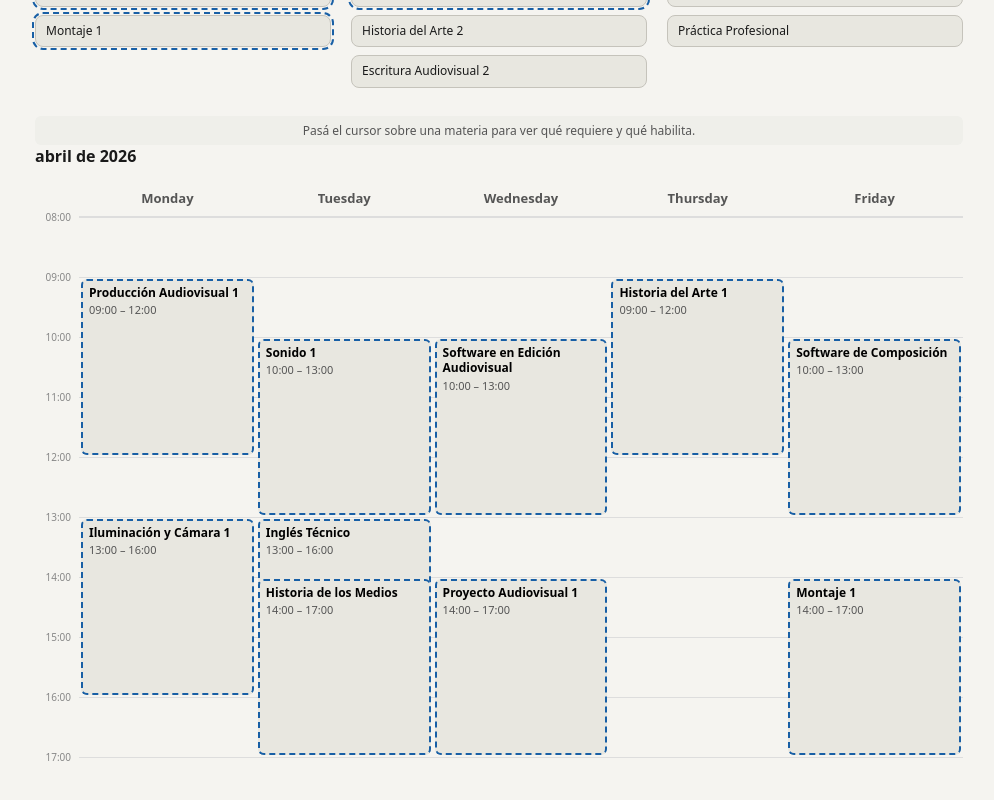
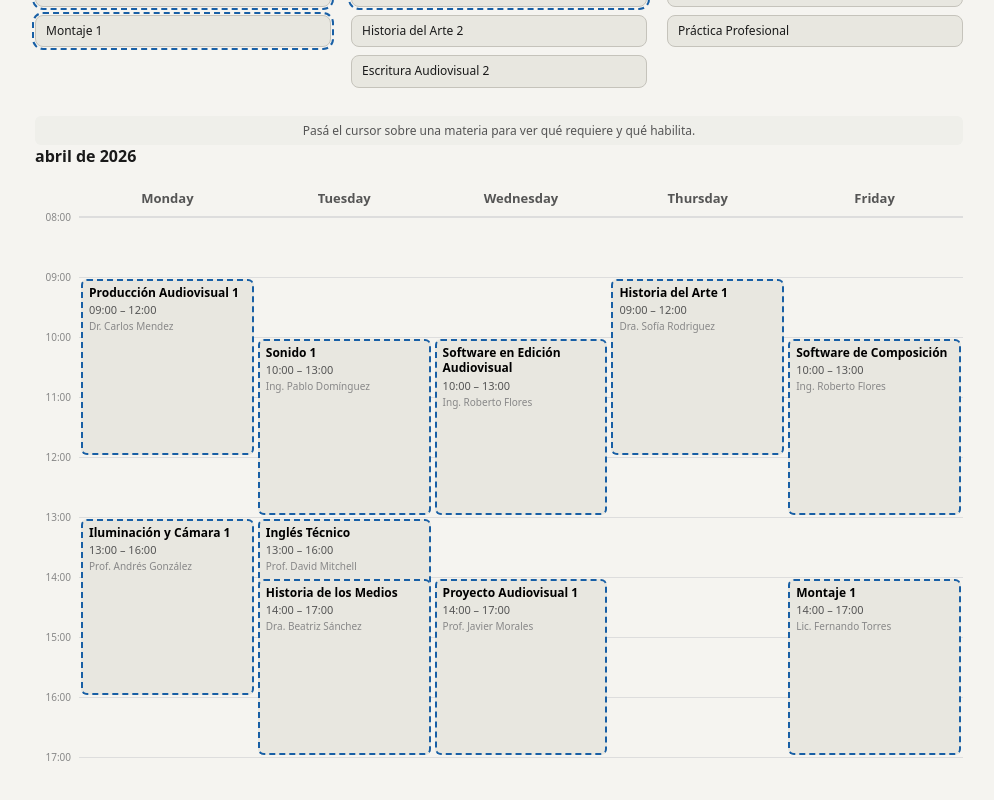
Before and after one commit to nitricx/OrganizadorCursada, an Angular app: page / in a window 1280 px wide. Shown: the part 506-1306 px from the top of the page, without its empty margins (141-1135 px from the left). Built offline with nearby package versions, Linux system fonts and the light colour scheme.

Commit message:
feat: implement calendar card component with styling and course details

```diff
--- /dev/null
+++ b/src/app/components/calendar/calendar-card.css
@@ -0,0 +1,29 @@
+:host {
+  border-radius: 6px;
+  padding: 6px 8px;
+  margin: 2px;
+  font-size: 12px;
+  display: flex;
+  flex-direction: column;
+  gap: 2px;
+  overflow: hidden;
+  z-index: 1;
+  outline: 2px dashed #185fa5;
+  outline-offset: -2px;
+  background: #e8e7e0;
+}
+
+.calendar-course-name {
+  font-weight: 600;
+  line-height: 1.3;
+}
+
+.calendar-course-time {
+  color: var(--color-text-secondary);
+  font-size: 11px;
+}
+
+.calendar-course-professor {
+  color: var(--color-text-tertiary);
+  font-size: 10px;
+}
--- /dev/null
+++ b/src/app/components/calendar/calendar-card.html
@@ -0,0 +1,3 @@
+<span class="calendar-course-name">{{ course().name }}</span>
+<span class="calendar-course-time">{{ course().startTime }} – {{ course().endTime }}</span>
+<span class="calendar-course-professor">{{ course().professor }}</span>
--- /dev/null
+++ b/src/app/components/calendar/calendar-card.ts
@@ -0,0 +1,13 @@
+import { Component, ChangeDetectionStrategy, input } from '@angular/core';
+import { Course } from '../../models/course';
+
+@Component({
+  selector: 'app-calendar-card',
+  imports: [],
+  templateUrl: './calendar-card.html',
+  styleUrl: './calendar-card.css',
+  changeDetection: ChangeDetectionStrategy.OnPush,
+})
+export class CalendarCard {
+  course = input.required<Course>();
+}
--- a/src/app/components/calendar/calendar.css
+++ b/src/app/components/calendar/calendar.css
@@ -48,31 +48,3 @@
   height: 1px;
   background: var(--color-border-tertiary);
 }
-
-.calendar-course {
-  border-radius: 6px;
-  padding: 6px 8px;
-  margin: 2px;
-  font-size: 12px;
-  display: flex;
-  flex-direction: column;
-  gap: 2px;
-  overflow: hidden;
-  z-index: 1;
-}
-
-.calendar-course.available {
-  outline: 2px dashed #185fa5;
-  outline-offset: -2px;
-  background: #e8e7e0;
-}
-
-.calendar-course-name {
-  font-weight: 600;
-  line-height: 1.3;
-}
-
-.calendar-course-time {
-  color: var(--color-text-secondary);
-  font-size: 11px;
-}
--- a/src/app/components/calendar/calendar.html
+++ b/src/app/components/calendar/calendar.html
@@ -21,14 +21,11 @@
     <!-- Courses positioned by time -->
     @for (entry of days(); track entry.day) {
       @for (course of availableCoursesByDay().get(entry.day) ?? []; track course.id) {
-        <div
-          class="calendar-course available"
+        <app-calendar-card
+          [course]="course"
           [style.grid-column]="entry.col"
           [style.grid-row]="getCourseRows(course)"
-        >
-          <span class="calendar-course-name">{{ course.name }}</span>
-          <span class="calendar-course-time">{{ course.startTime }} – {{ course.endTime }}</span>
-        </div>
+        />
       }
     }
   </div>
--- a/src/app/components/calendar/calendar.ts
+++ b/src/app/components/calendar/calendar.ts
@@ -1,10 +1,11 @@
 import { Component, ChangeDetectionStrategy, signal, computed, inject } from '@angular/core';
 import { CourseService } from '../../services/course.service';
 import { Course, DayOfWeek } from '../../models/course';
+import { CalendarCard } from './calendar-card';
 
 @Component({
   selector: 'app-calendar',
-  imports: [],
+  imports: [CalendarCard],
   templateUrl: './calendar.html',
   styleUrl: './calendar.css',
   changeDetection: ChangeDetectionStrategy.OnPush,
```
